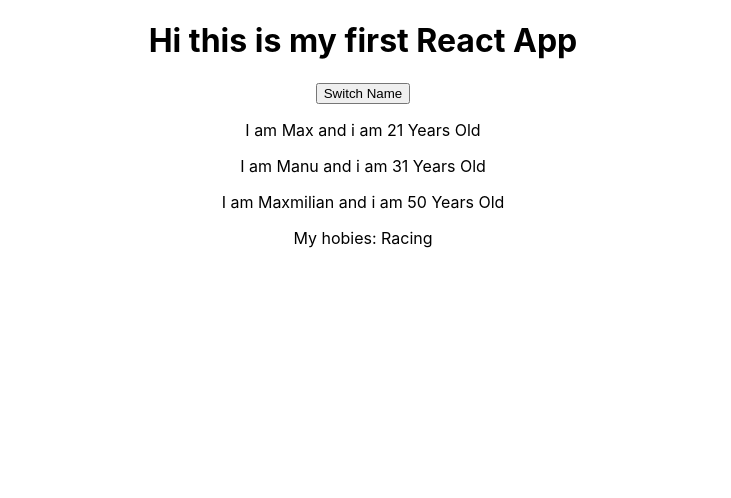
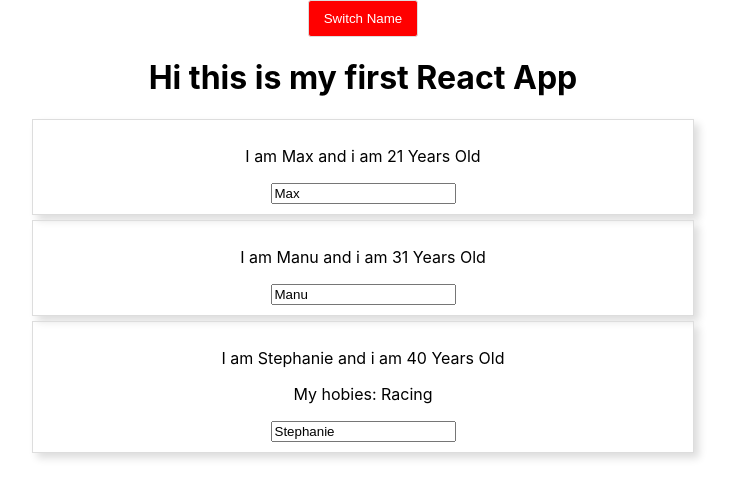
Before and after one commit to TowhidAust/ReactLearning, a React (Create React App) app in the folder my-app/: page / in a window 1280 px wide. Both pictures are taken after a click on the button "Switch Name". Shown: the top 498 px of the page, without its empty margins (277-1008 px from the left). Built offline with nearby package versions, Linux system fonts and the light colour scheme.

Commit message:
ternary if else + css

```diff
--- a/my-app/src/App.js
+++ b/my-app/src/App.js
@@ -10,7 +10,10 @@
       {name: "Manu", age: 31},
       {name: "Stephanie", age: 40}],
 
-      other: "Some value"
+      other: "Some value",
+
+      showPersons: false
+
   }
 
   switchNameHandler = (newName) => {
@@ -23,21 +26,56 @@
     })
   }
 
+  nameChangeHandler = (event) => {
+    this.setState({
+      persons: [
+        {name: "Max", age:21},
+        {name: "Manu", age: 31},
+        {name: event.target.value, age: 50}]
+    })
+  }
+
+  togglePersonHandler = () => {
+    const doesShow = this.state.showPersons;
+    this.setState({showPersons: !doesShow});
+  }
+
   render () {
+    const style = {
+      backgroundColor: "red",
+      border: "1px solid #ddd",
+      cursor: "pointer",
+      borderRadius: "3px",
+      color: "white",
+      padding: "10px 15px"
+    }
+
     return (
       <div className='App'>
+        <button
+          style = {style}
+          onClick = {this.togglePersonHandler} > Switch Name</button>
           <h1>Hi this is my first React App</h1>
-        <button onClick = {this.switchNameHandler.bind(this, "Maxmilian")}>Switch Name</button>
+          {
+          this.state.showPersons === true ?
+          <div>
             <Person
             name = {this.state.persons[0].name}
             age ={this.state.persons[0].age}
-          click = {this.switchNameHandler.bind(this, "FountainPen")} />
+            click = {this.switchNameHandler.bind(this, "FountainPen")}
+            />
+
             <Person
             name={this.state.persons[1].name}
             age = {this.state.persons[1].age} />
+
             <Person
             name={this.state.persons[2].name}
-          age = {this.state.persons[2].age}> My hobies: Racing </Person>
+            age = {this.state.persons[2].age}
+            change={this.nameChangeHandler}> My hobies: Racing </Person>
+          </div> : null
+        }
+
       </div>
     )
   }
--- /dev/null
+++ b/my-app/src/Person/Person.css
@@ -0,0 +1,7 @@
+.Person{
+    width: 50%;
+    margin: 5px auto;
+    padding: 10px;
+    border: 1px solid #ddd;
+    box-shadow: 5px 5px 8px #ddd;
+}
--- a/my-app/src/Person/Person.js
+++ b/my-app/src/Person/Person.js
@@ -1,11 +1,12 @@
 import React from 'react'
-
+import './Person.css';
 
 const person = (props) =>{
     return (
-        <div>
+        <div className="Person">
             <p onClick = {props.click}>I am {props.name} and i am {props.age} Years Old </p>
             <p>{props.children}</p>
+            <input type = "text" onChange = {props.change} value = {props.name}/>
         </div>
 
     )
```
Lines whose indentation alone changed are shown as unchanged.
